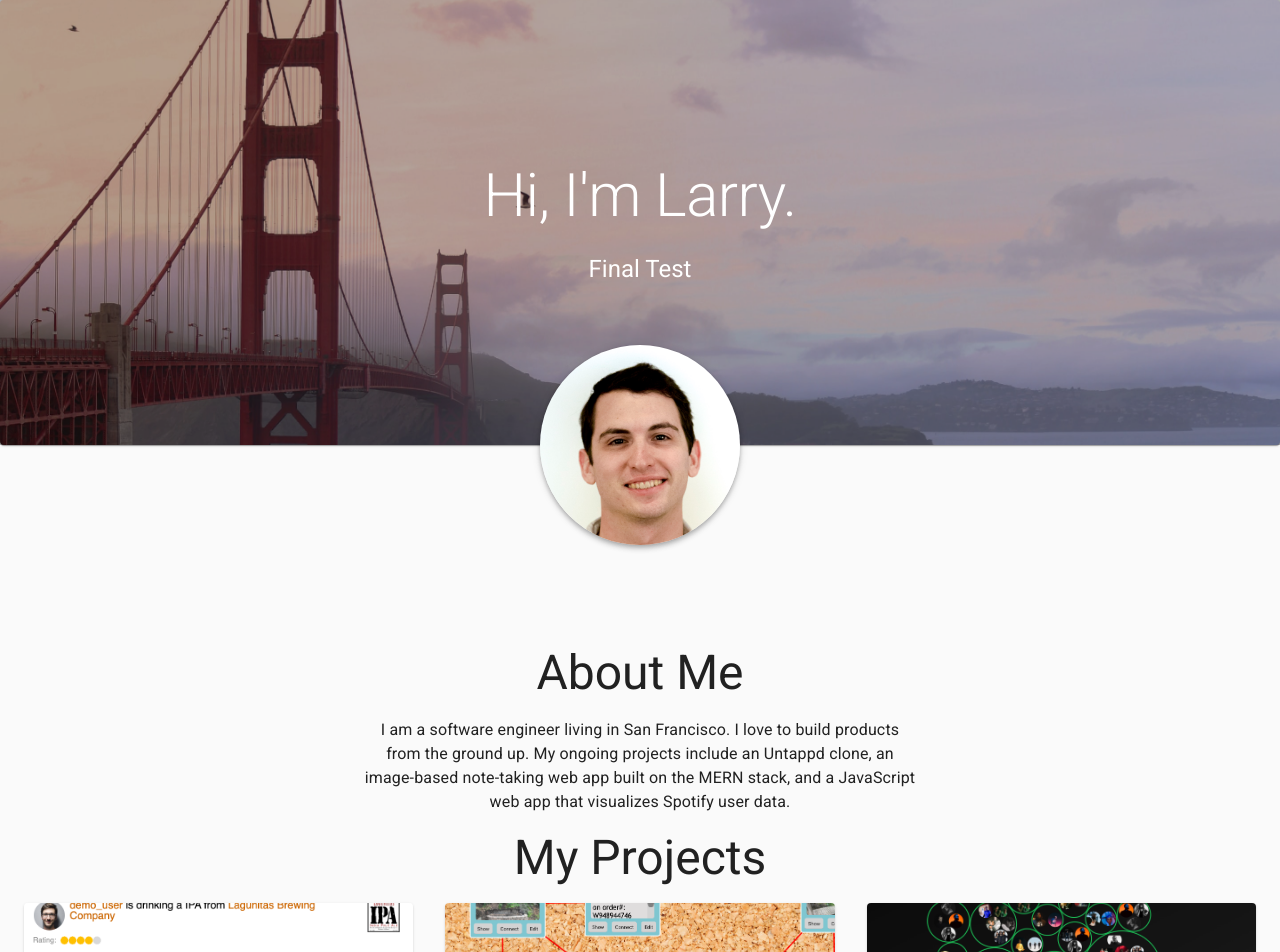
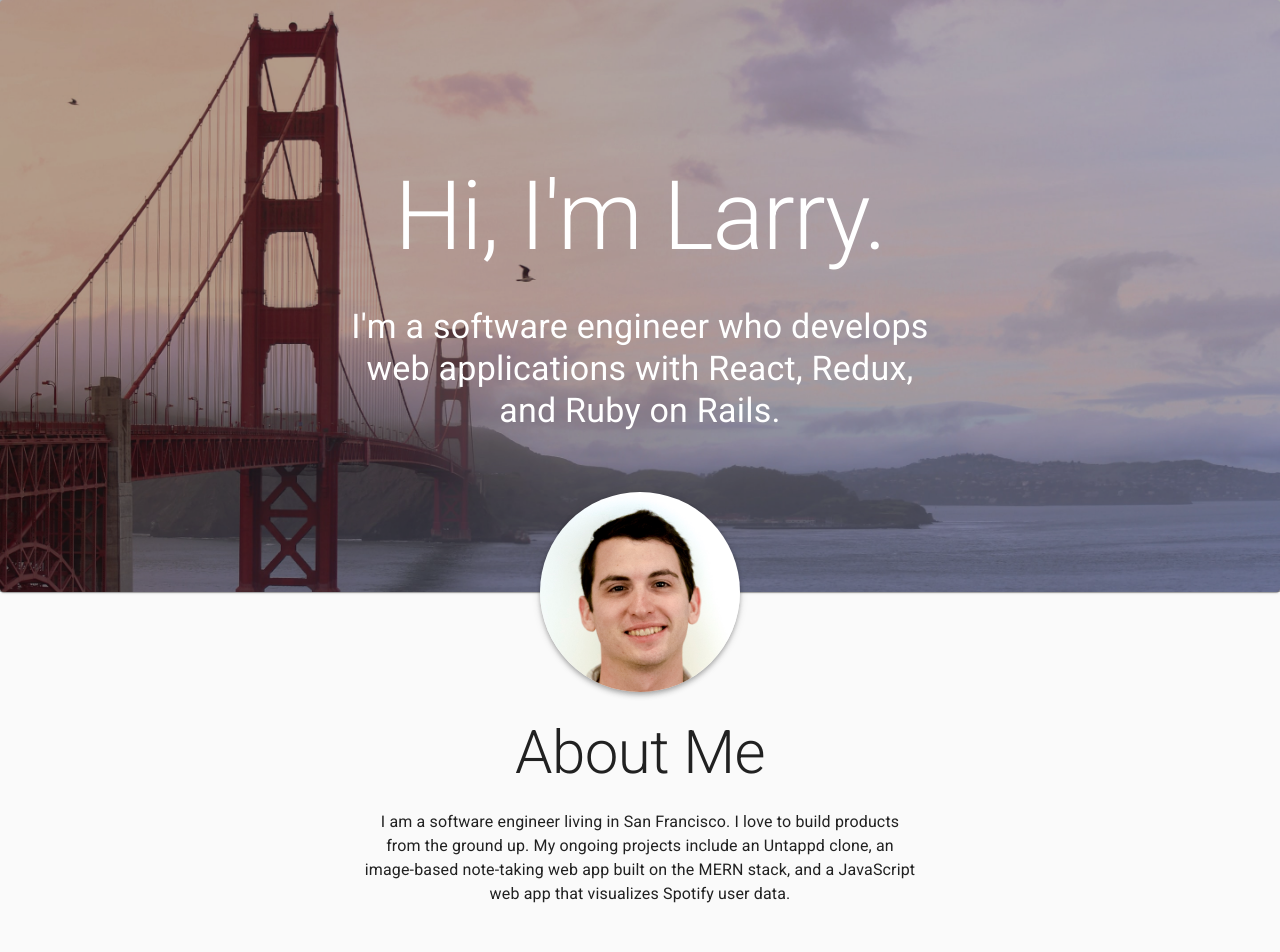
Before and after one commit to larrypsmith/larrypsmith.github.io, a React (Create React App) app: page / in a window 1280 px wide. Shown: the top 952 px of the page. Built offline with nearby package versions, Linux system fonts and the light colour scheme.

Commit message:
Minor styling changes

```diff
--- a/src/App.css
+++ /dev/null
@@ -1,38 +0,0 @@
-.App {
-  text-align: center;
-}
-
-.App-logo {
-  height: 40vmin;
-  pointer-events: none;
-}
-
-@media (prefers-reduced-motion: no-preference) {
-  .App-logo {
-    animation: App-logo-spin infinite 20s linear;
-  }
-}
-
-.App-header {
-  background-color: #282c34;
-  min-height: 100vh;
-  display: flex;
-  flex-direction: column;
-  align-items: center;
-  justify-content: center;
-  font-size: calc(10px + 2vmin);
-  color: white;
-}
-
-.App-link {
-  color: #61dafb;
-}
-
-@keyframes App-logo-spin {
-  from {
-    transform: rotate(0deg);
-  }
-  to {
-    transform: rotate(360deg);
-  }
-}
--- a/src/App.js
+++ b/src/App.js
@@ -7,7 +7,6 @@ import GreetingBanner from './components/GreetingBanner'
 import HeadShot from './components/HeadShot';
 import ProjectList from './components/ProjectList';
 import { StylesProvider } from '@material-ui/core/styles'
-import './App.css';
 
 const App = () => {
   return (
--- a/src/components/AboutMe.jsx
+++ b/src/components/AboutMe.jsx
@@ -1,11 +1,21 @@
 import React from 'react';
 import Container from '@material-ui/core/Container';
 import Typography from '@material-ui/core/Typography';
+import { makeStyles } from '@material-ui/core/styles';
 
-const AboutMe = () => (
-  <Container maxWidth="sm">
+const useStyles = makeStyles(theme => ({
+  root: {
+    marginBottom: theme.spacing(20)
+  }
+}))
+
+const AboutMe = () => {
+  const classes = useStyles();
+
+  return(
+    <Container maxWidth="sm" className={classes.root}>
       <Typography
-      variant="h3"
+        variant="h2"
         align="center"
         gutterBottom
       >
@@ -23,6 +33,7 @@ const AboutMe = () => (
         and a JavaScript web app that visualizes Spotify user data.
       </Typography>
     </Container>
-);
+  )
+};
 
 export default AboutMe;
--- a/src/components/GreetingBanner.jsx
+++ b/src/components/GreetingBanner.jsx
@@ -28,18 +28,17 @@ const GreetingBanner = () => {
       <Overlay />
       <Container maxWidth="sm" className={classes.text}>
         <Typography
-          variant="h2"
+          variant="h1"
           align="center"
           gutterBottom
         >
           Hi, I'm Larry.
         </Typography>
         <Typography
-          variant="h5"
+          variant="h4"
           align="center"
         >
-          Final Test
-          {/* I'm a software engineer who develops web applications with React, Redux, and Ruby on Rails. */}
+          I'm a software engineer who develops web applications with React, Redux, and Ruby on Rails.
         </Typography>
       </Container>
     </Paper>
--- a/src/components/HeadShot.jsx
+++ b/src/components/HeadShot.jsx
@@ -9,12 +9,14 @@ const useStyles = makeStyles(theme => ({
     [theme.breakpoints.down('sm')]: {
       width: '150px',
       height: '150px',
-      top: '-75px'
+      top: '-75px',
+      marginBottom: '-50px'
     },
     [theme.breakpoints.up('md')]: {
       width: '200px',
       height: '200px',
-      top: '-100px'
+      top: '-100px',
+      marginBottom: '-75px'
     }
   }
 }));
--- a/src/components/ProjectList.jsx
+++ b/src/components/ProjectList.jsx
@@ -6,7 +6,7 @@ import { projects } from '../data';
 
 const ProjectList = () => (
   <React.Fragment>
-    <Typography variant="h3" align="center" gutterBottom>
+    <Typography variant="h2" align="center" gutterBottom>
       My Projects
     </Typography>
     <Grid container spacing={4}>
```
Lines whose indentation alone changed are shown as unchanged.
